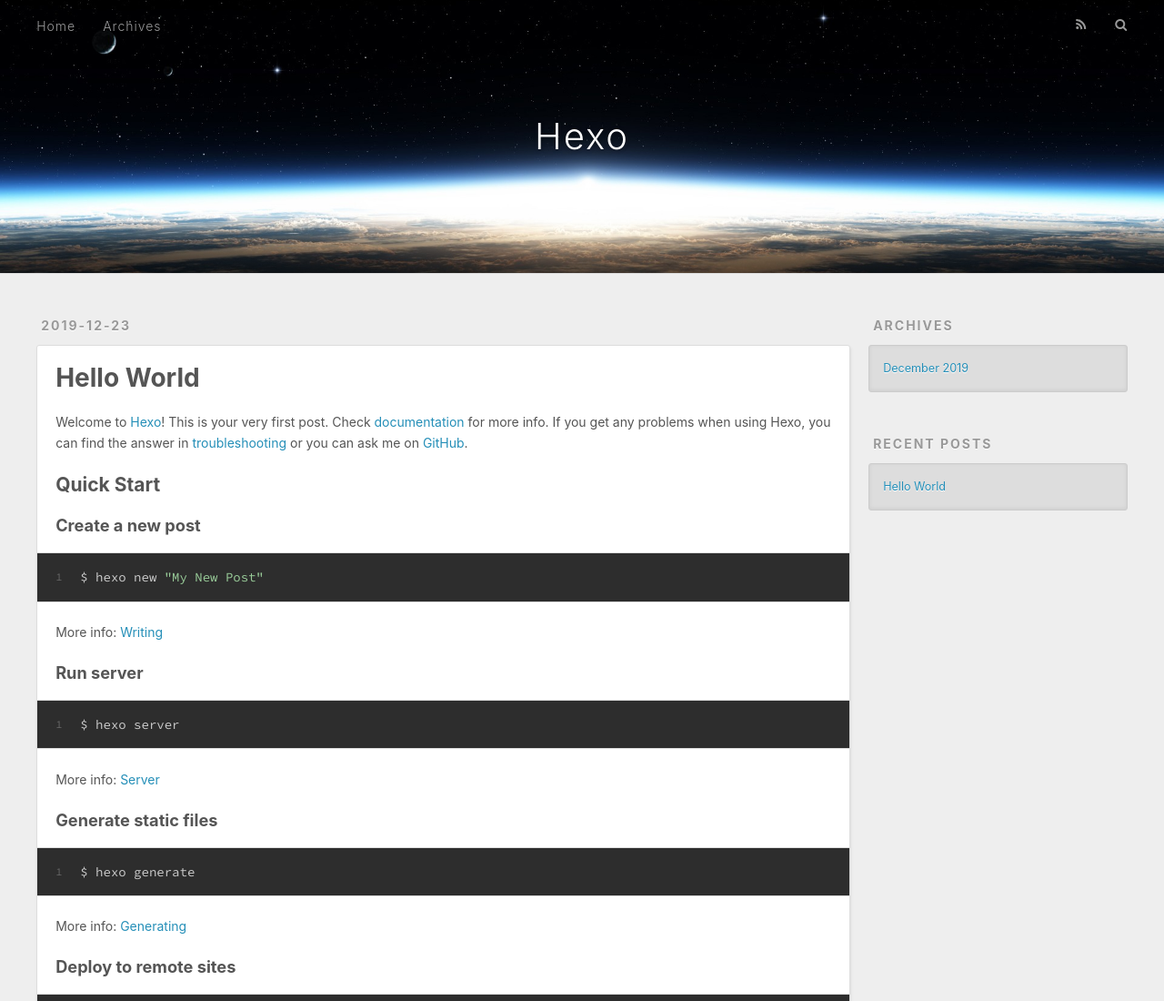
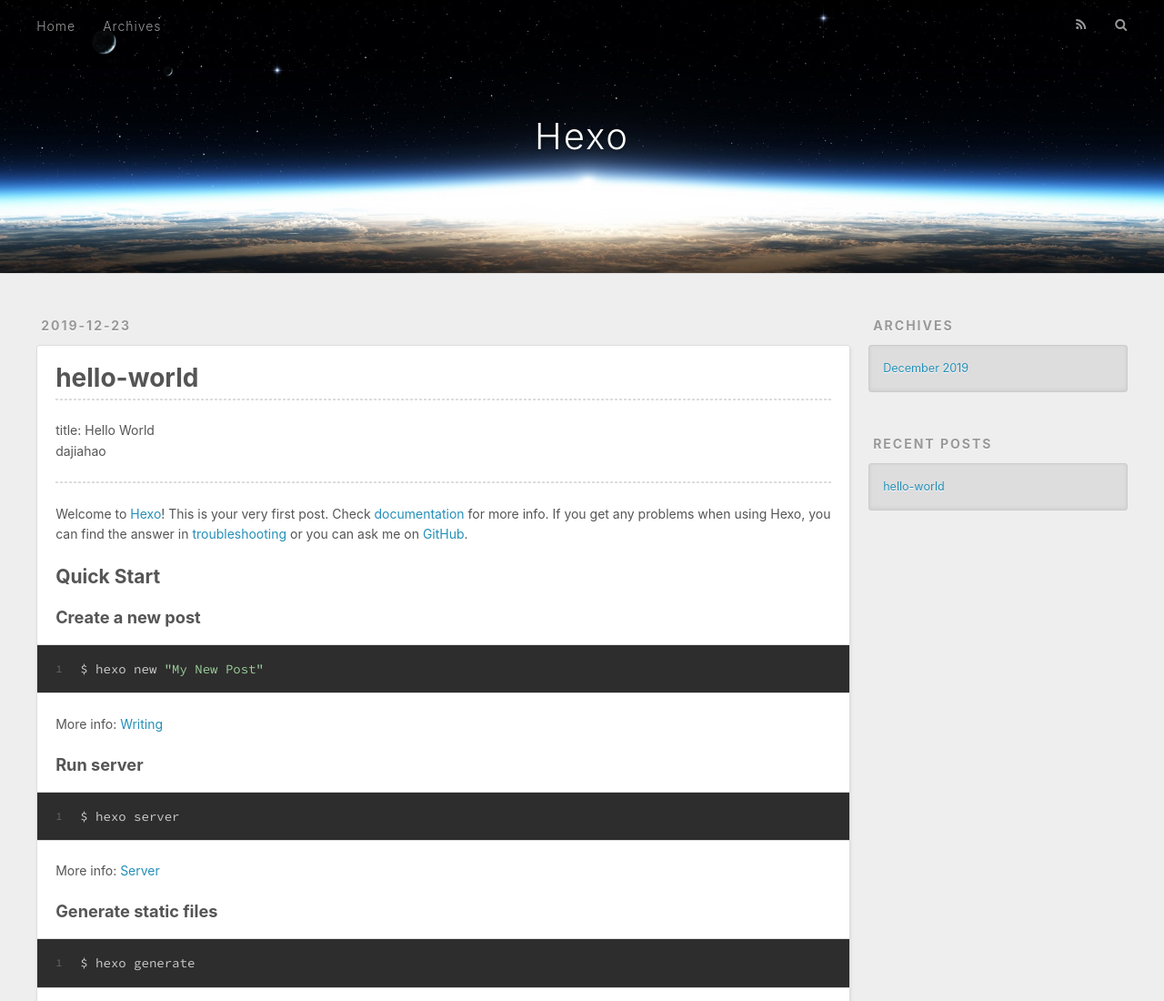
Before and after one commit to Josie-chen/josie-chen.github.io, a plain HTML site: page index.html in a window 1280 px wide. Shown: the top 1100 px of the page at 91% size. Drawn offline with nearby package versions, Linux system fonts and the light colour scheme.

Commit message:
Site updated: 2019-12-23 20:29:42

```diff
--- a/index.html
+++ b/index.html
@@ -78,7 +78,7 @@
 
 
     <h1 itemprop="name">
-      <a class="article-title" href="/2019/12/23/hello-world/">Hello World</a>
+      <a class="article-title" href="/2019/12/23/hello-world/">hello-world</a>
     </h1>
 
 
@@ -86,7 +86,10 @@
 
     <div class="article-entry" itemprop="articleBody">
 
-        <p>Welcome to <a href="https://hexo.io/" target="_blank" rel="noopener">Hexo</a>! This is your very first post. Check <a href="https://hexo.io/docs/" target="_blank" rel="noopener">documentation</a> for more info. If you get any problems when using Hexo, you can find the answer in <a href="https://hexo.io/docs/troubleshooting.html" target="_blank" rel="noopener">troubleshooting</a> or you can ask me on <a href="https://github.com/hexojs/hexo/issues" target="_blank" rel="noopener">GitHub</a>.</p>
+        <hr>
+<p>title: Hello World<br>dajiahao</p>
+<hr>
+<p>Welcome to <a href="https://hexo.io/" target="_blank" rel="noopener">Hexo</a>! This is your very first post. Check <a href="https://hexo.io/docs/" target="_blank" rel="noopener">documentation</a> for more info. If you get any problems when using Hexo, you can find the answer in <a href="https://hexo.io/docs/troubleshooting.html" target="_blank" rel="noopener">troubleshooting</a> or you can ask me on <a href="https://github.com/hexojs/hexo/issues" target="_blank" rel="noopener">GitHub</a>.</p>
 <h2 id="Quick-Start"><a href="#Quick-Start" class="headerlink" title="Quick Start"></a>Quick Start</h2><h3 id="Create-a-new-post"><a href="#Create-a-new-post" class="headerlink" title="Create a new post"></a>Create a new post</h3><figure class="highlight bash"><table><tr><td class="gutter"><pre><span class="line">1</span><br></pre></td><td class="code"><pre><span class="line">$ hexo new <span class="string">"My New Post"</span></span><br></pre></td></tr></table></figure>
 
 <p>More info: <a href="https://hexo.io/docs/writing.html" target="_blank" rel="noopener">Writing</a></p>
@@ -144,7 +147,7 @@
       <ul>
 
           <li>
-            <a href="/2019/12/23/hello-world/">Hello World</a>
+            <a href="/2019/12/23/hello-world/">hello-world</a>
           </li>
 
       </ul>
```
Also changed, not shown: 2019/12/23/hello-world/index.html (+11 -8 lines), archives/2019/12/index.html (+2 -2 lines), archives/2019/index.html (+2 -2 lines), archives/index.html (+2 -2 lines).
